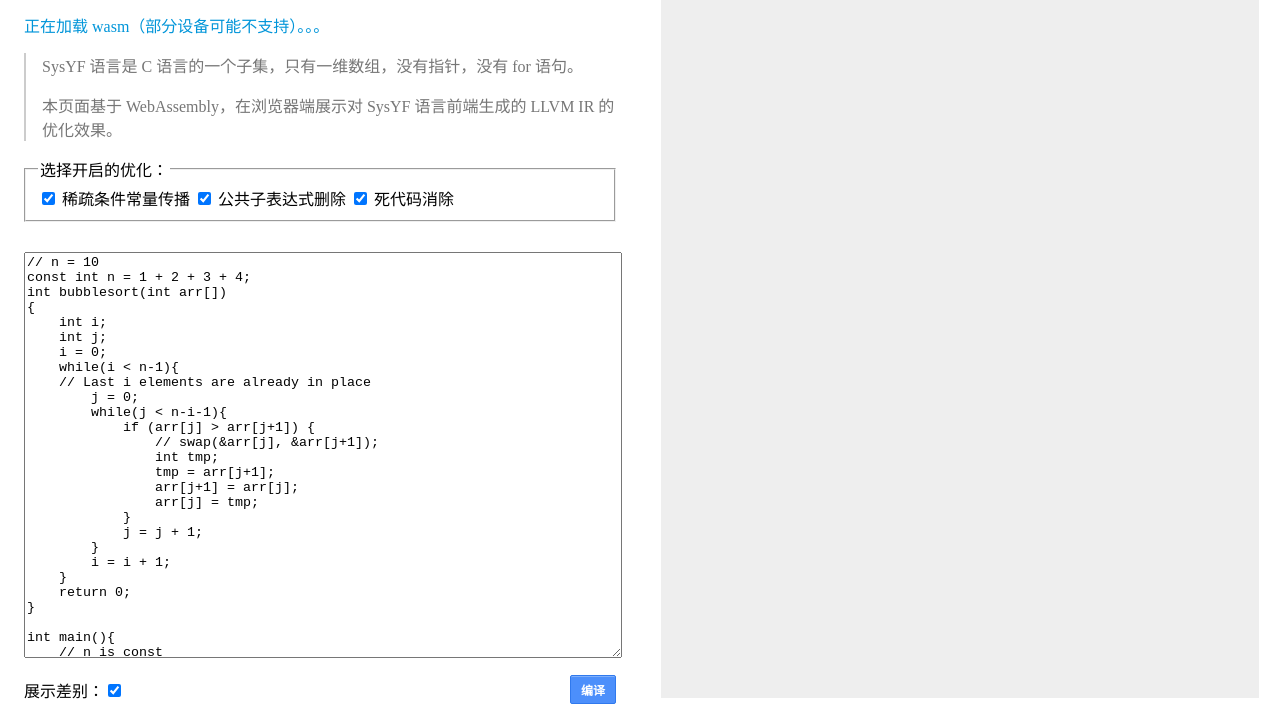
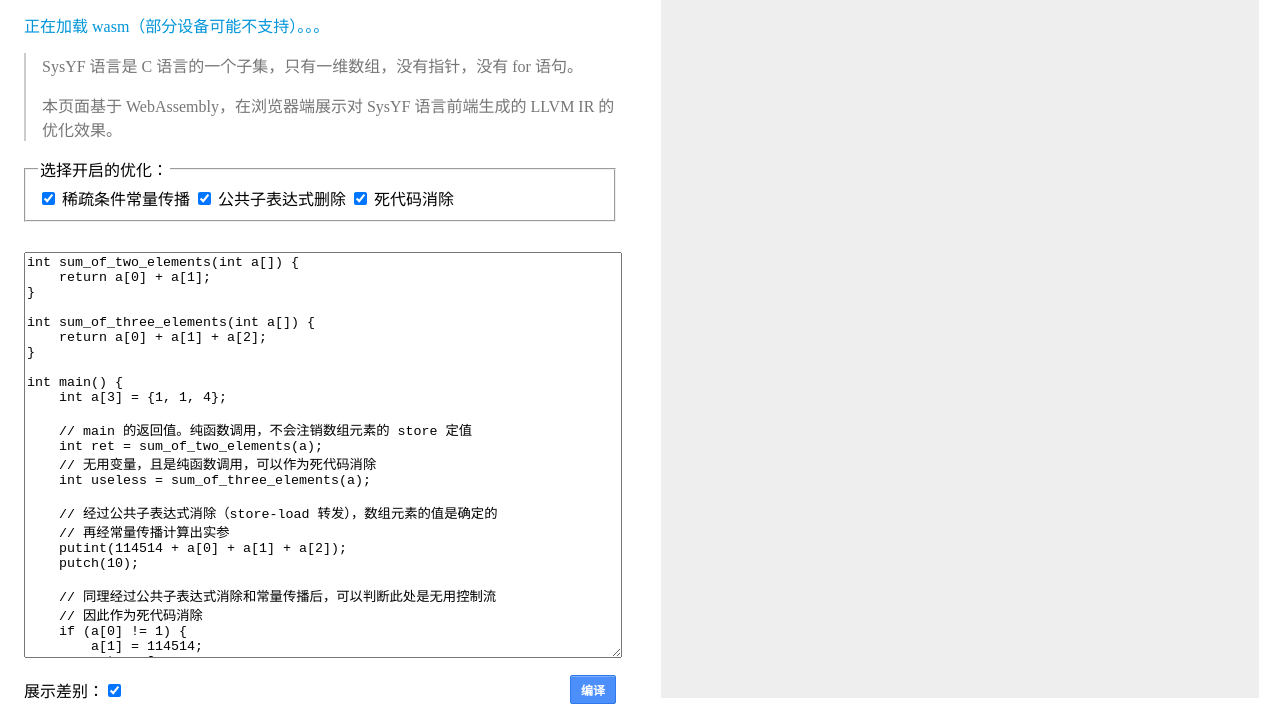
Before and after one commit to liuly0322/sysyf_compiler_codegen_opt, a plain HTML site: page static/index.html in a window 1280 px wide. Shown: the part 91-803 px from the top of the page. Drawn offline with Linux system fonts and the light colour scheme; a script that the page names is missing.

Commit message:
demo: change example code

```diff
--- a/static/index.html
+++ b/static/index.html
@@ -146,48 +146,40 @@
           <label for="horns">死代码消除</label>
         </div>
       </fieldset>
-      <textarea name="sy_code" id="sy_code" rows="20" style="width: 100%; margin: 1em 0;">
-// n = 10
-const int n = 1 + 2 + 3 + 4;
-int bubblesort(int arr[])
-{
-    int i;
-    int j;
-    i = 0;
-    while(i &lt; n-1){
-    // Last i elements are already in place
-        j = 0;
-        while(j &lt; n-i-1){
-            if (arr[j] &gt; arr[j+1]) {
-                // swap(&amp;arr[j], &amp;arr[j+1]);
-                int tmp;
-                tmp = arr[j+1];
-                arr[j+1] = arr[j];
-                arr[j] = tmp;
-            }
-            j = j + 1;
-        }
-        i = i + 1;
-    }
-    return 0;
+      <textarea name="sy_code" id="sy_code" rows="20" style="width: 100%; margin: 1em 0;">int sum_of_two_elements(int a[]) {
+    return a[0] + a[1];
 }
 
-int main(){
-    // n is const
-    int a[n];
-    a[0]=4;a[1]=3;a[2]=9;a[3]=2;a[4]=0;
-    a[5]=1;a[6]=6;a[7]=5;a[8]=7;a[9]=8;
-    int i;
-    i = bubblesort(a);
-    while (i &lt; n) {
-        int tmp;
-        tmp = a[i];
-        putint(tmp);
-        tmp = 10;
-        putch(tmp);
-        i = i + 1;
+int sum_of_three_elements(int a[]) {
+    return a[0] + a[1] + a[2];
+}
+
+int main() {
+    int a[3] = {1, 1, 4};
+
+    // main 的返回值。纯函数调用，不会注销数组元素的 store 定值
+    int ret = sum_of_two_elements(a);
+    // 无用变量，且是纯函数调用，可以作为死代码消除
+    int useless = sum_of_three_elements(a);
+
+    // 经过公共子表达式消除（store-load 转发），数组元素的值是确定的
+    // 再经常量传播计算出实参
+    putint(114514 + a[0] + a[1] + a[2]);
+    putch(10);
+
+    // 同理经过公共子表达式消除和常量传播后，可以判断此处是无用控制流
+    // 因此作为死代码消除
+    if (a[0] != 1) {
+        a[1] = 114514;
+        return 0;
     }
-    return 0;
+
+    // 再次检验 store-load 转发
+    a[0] = -114514;
+    putint(114514 + a[0] + a[1] + a[2]);
+    putch(10);
+
+    return ret;
 }
       </textarea>
       <div style="display: flex; align-items: center; justify-content: space-between;">
```
